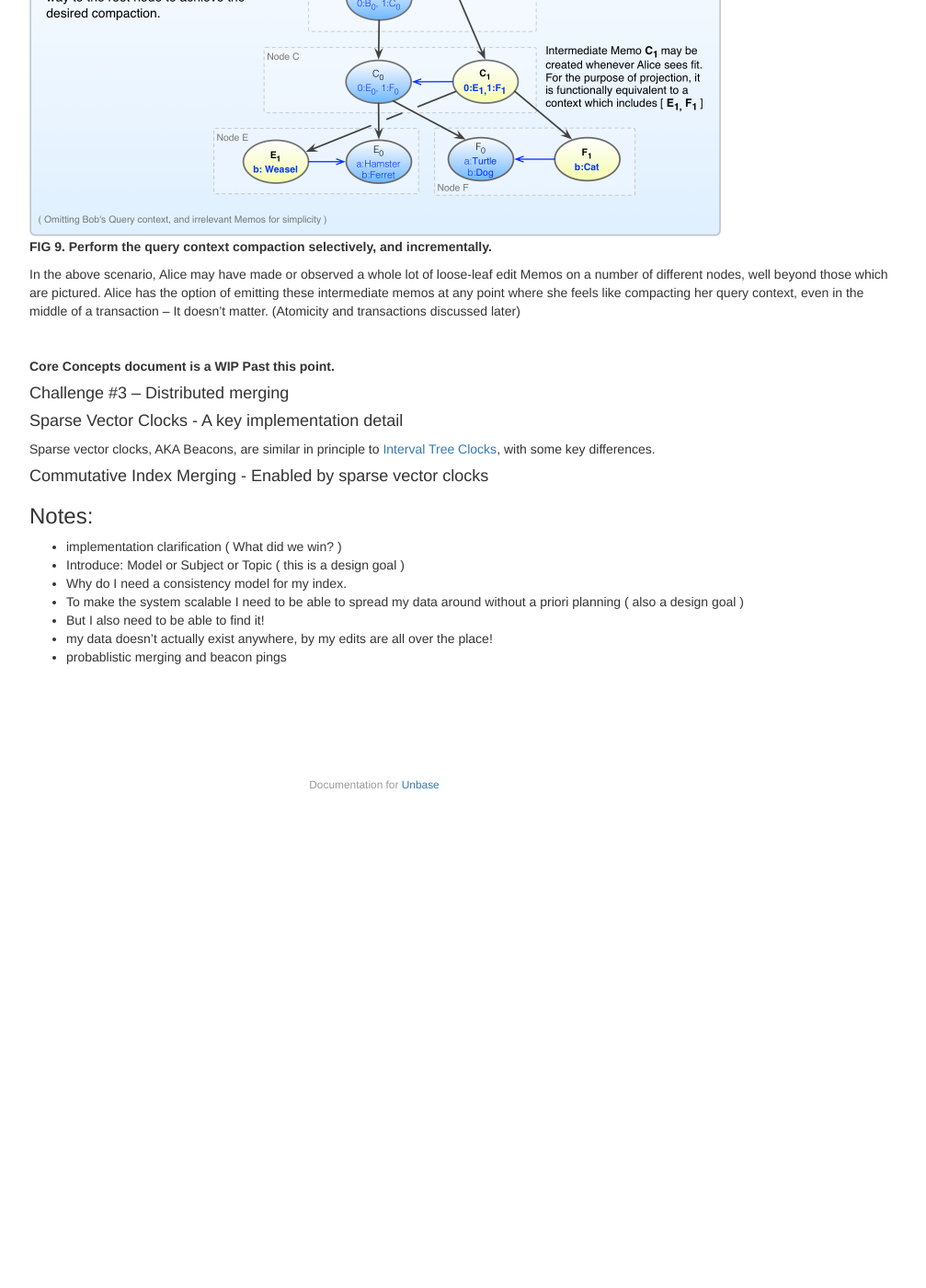
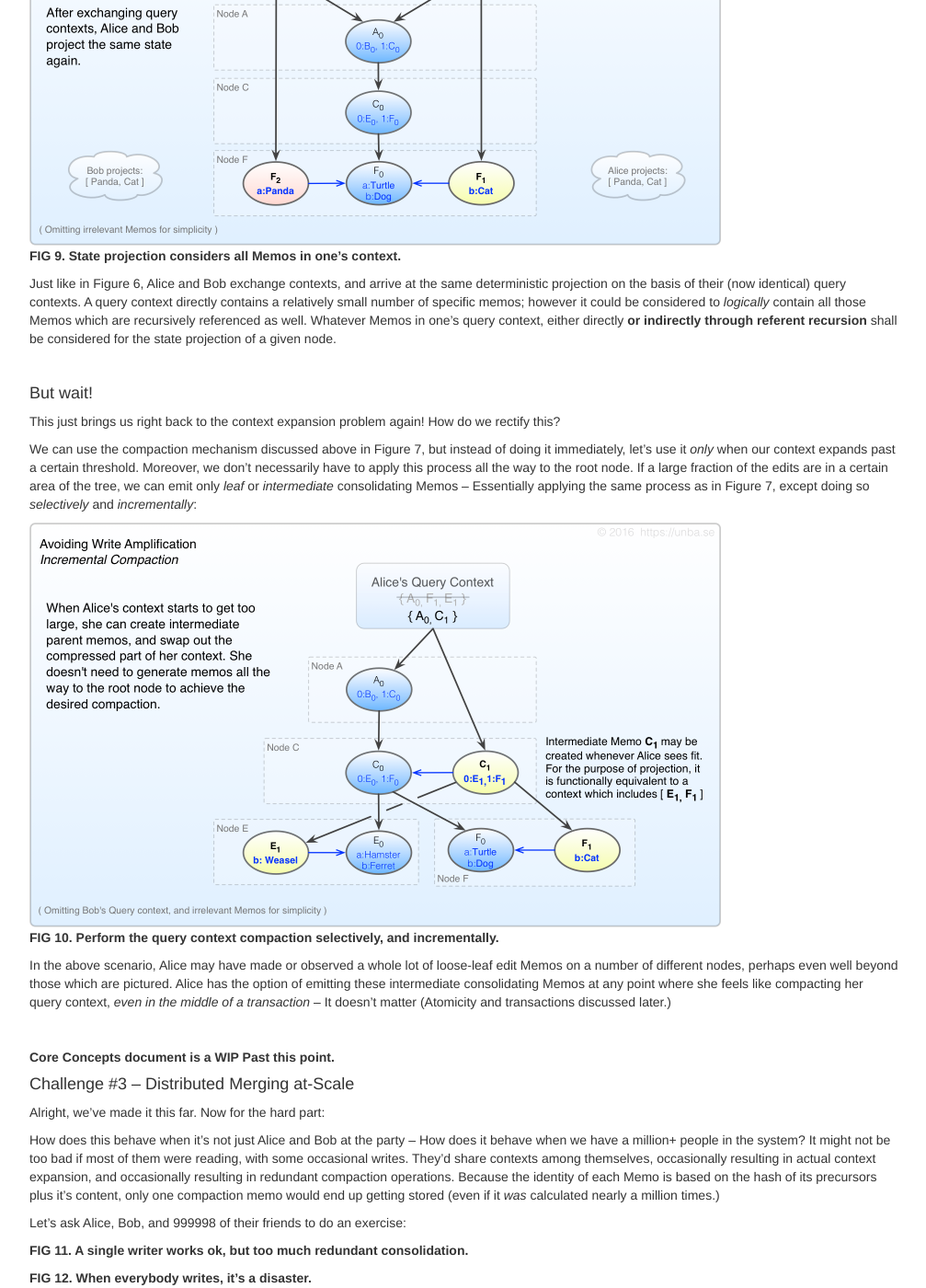
Before and after one commit to mindbeam/unbase, a Jekyll site: the page built from docs/design/core-concepts.md, in a window 1280 px wide and 1400 px high, scrolled down 6805 px. Shown: the whole window at 92% size, without its empty margins (233-1240 px from the left). Built offline with Jekyll 4.4.1, drawn with Linux system fonts in a browser that asks for light colours; comment, search, counter and statistics services are not loaded; before the commit the page ends 7687 px from its top, so only the background shows below that; some of the changed text lies outside the part shown.

Commit message:
WIP: making progress on core concepts document.

```diff
--- a/docs/design/core-concepts.md
+++ b/docs/design/core-concepts.md
@@ -148,29 +148,59 @@
 So how do we solve this?
 
 <img src="media/less_chatty.png" alt="Skip the creation of intermediate DAG links, and add the loose leaf memos to the query context directly" style="width: 755px; max-width: 100%"><br>
-**FIG 8. Initially, we skip the creation of parent memos, and simply add new leaf memos to the context.**
+**FIG 8. Initially, we skip creation of parent memos, and simply add new leaf memos to the context.**
+
+Alice and Bob are now much less chatty per each edit, originating only one Memo each, and adding it directly to their respective query contexts. They create far fewer Memos than before, and thus our write amplification problem is resolved.
+
 <br>
 
-But wait! this just brings us right back to the context expansion problem again!
-So, we can use the compaction mechanism discussed above, but lets use it only when our context expands past a certain threshold. Moreover, we don't necessarily have to go all the way to the root. If a large fraction of the edits are in a certain area of the tree, we can emit only the intermediate Memos – essentially the same as the above process, but applied *incrementally*, and *selectively*.
+Now lets do an exercise again, where Alice and Bob bump into each other and exchange contexts:<br>
+<img src="media/core-concepts-figure9.png" alt="" style="width: 755px; max-width: 100%"><br>
+**FIG 9. State projection considers all Memos in one's context.**
+<br>
+
+Just like in Figure 6, Alice and Bob exchange contexts, and arrive at the same deterministic projection on the basis of their (now identical) query contexts. A query context directly contains a relatively small number of specific memos; however it could be considered to *logically* contain all those Memos which are recursively referenced as well. Whatever Memos in one's query context, either directly **or indirectly through referent recursion** shall be considered for the state projection of a given node.
+
+<br>
+
+#### But wait!
+This just brings us right back to the context expansion problem again! How do we rectify this?
+
+We can use the compaction mechanism discussed above in Figure 7, but instead of doing it immediately, let's use it *only* when our context expands past a certain threshold. Moreover, we don't necessarily have to apply this process all the way to the root node. If a large fraction of the edits are in a certain area of the tree, we can emit only *leaf* or *intermediate* consolidating Memos – Essentially applying the same process as in Figure 7, except doing so *selectively* and *incrementally*:
 
 <img src="media/incremental_compaction.png" alt="Skip the creation of intermediate DAG links, and add the loose leaf memos to the query context directly" style="width: 755px; max-width: 100%"><br>
-**FIG 9. Perform the query context compaction selectively, and incrementally.**
+**FIG 10. Perform the query context compaction selectively, and incrementally.**
 
-In the above scenario, Alice may have made or observed a whole lot of loose-leaf edit Memos on a number of different nodes, well beyond those which are pictured. Alice has the option of emitting these intermediate memos at any point where she feels like compacting her query context, even in the middle of a transaction – It doesn't matter. (Atomicity and transactions discussed later)
+In the above scenario, Alice may have made or observed a whole lot of loose-leaf edit Memos on a number of different nodes, perhaps even well beyond those which are pictured. Alice has the option of emitting these intermediate consolidating Memos at any point where she feels like compacting her query context, *even in the middle of a transaction* – It doesn't matter (Atomicity and transactions discussed later.)
 
 <br>
 
 
 **Core Concepts document is a WIP Past this point.**
 
-#### Challenge #3 – Distributed merging
+#### Challenge #3 – Distributed Merging at-Scale
+
+Alright, we've made it this far. Now for the hard part:
+
+How does this behave when it's not just Alice and Bob at the party – How does it behave when we have a million+ people in the system? It might not be too bad if most of them were reading, with some occasional writes. They'd share contexts among themselves, occasionally resulting in actual context expansion, and occasionally resulting in redundant compaction operations. Because the identity of each Memo is based on the hash of its precursors plus it's content, only one compaction memo would end up getting stored (even if it *was* calculated nearly a million times.)
+
+Let's ask Alice, Bob, and 999998 of their friends to do an exercise:
+
+**FIG 11. A single writer works ok, but too much redundant consolidation.**
+
+
+**FIG 12. When everybody writes, it's a disaster.**
+
+**Fig 13. Selective Hearing**
+
+
 
 #### Sparse Vector Clocks - A key implementation detail
 Sparse vector clocks, AKA Beacons, are similar in principle to [Interval Tree Clocks](http://gsd.di.uminho.pt/members/cbm/ps/itc2008.pdf){:target="define"}, with some key differences.
 
 
 #### Commutative Index Merging - Enabled by sparse vector clocks
+
 
 
 ### Notes:
```
Also changed, not shown: docs/design/media/core-concepts-figure9.png (added), 1 other file.
